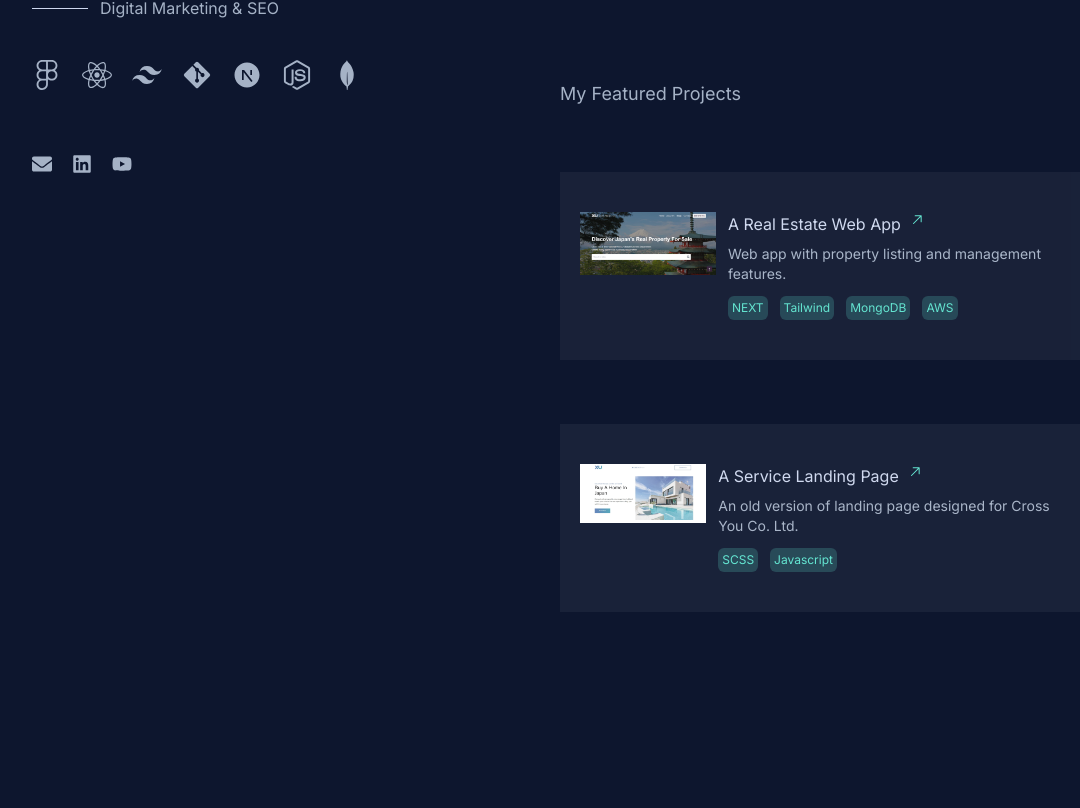
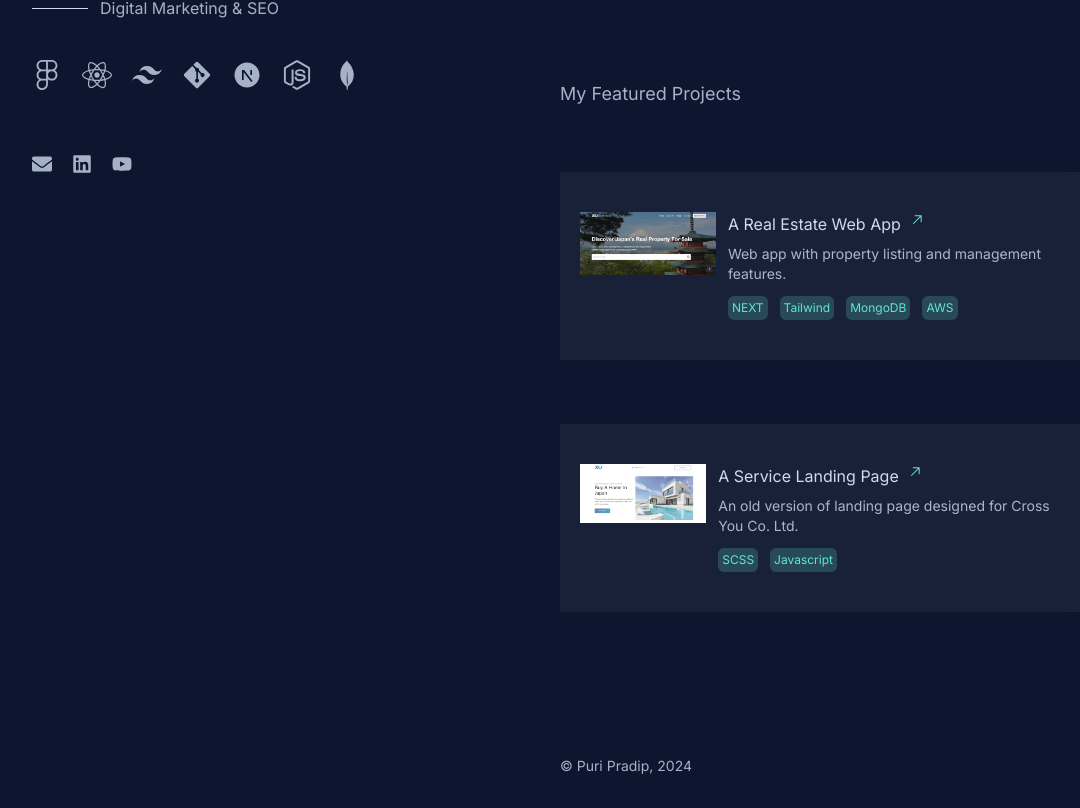
Before and after one commit to purip586/portfolio, a Next.js app: page / in a window 1280 px wide. Shown: the part 368-1176 px from the top of the page, without its empty margins (80-1160 px from the left). Before the commit the page ends 980 px from the top, so only its background shows below. Built offline with nearby package versions, Linux system fonts and the light colour scheme.

Commit message:
copyright

```diff
--- a/app/page.js
+++ b/app/page.js
@@ -1,3 +1,4 @@
+import Copyright from "@/components/Copyright";
 import HeroOne from "@/components/HeroOne";
 import HeroTwo from "@/components/HeroTwo";
 import Projects from "@/components/Projects";
@@ -11,6 +12,7 @@ export default function Home() {
         <div className="w-full md:w-1/2 md:ml-[50%] h-screen">
           <HeroTwo />
           <Projects />
+          <Copyright />
         </div>
       </div>
     </div>
--- /dev/null
+++ b/components/Copyright.jsx
@@ -0,0 +1,8 @@
+
+const Copyright = () => {
+  return (
+    <div className="mt-28 py-8 text-sm">&copy; Puri Pradip, 2024</div>
+  )
+}
+
+export default Copyright
```
